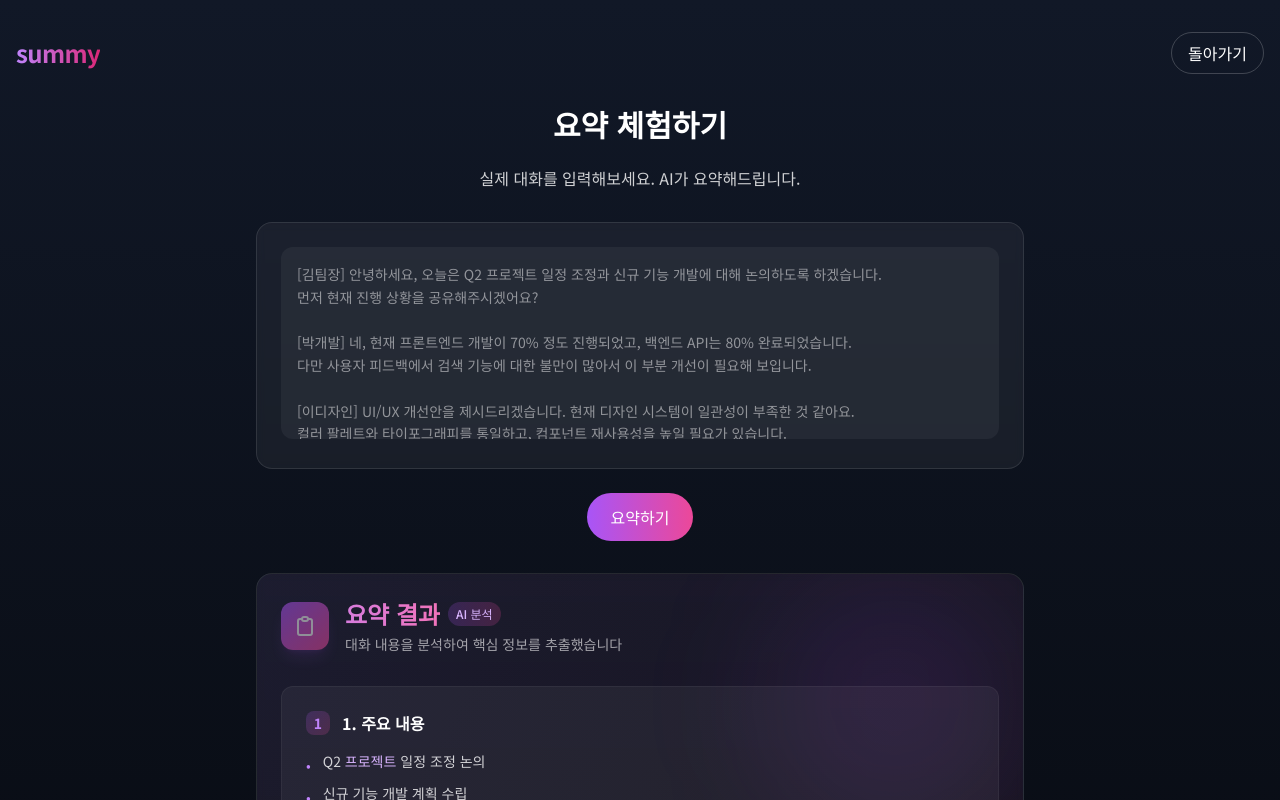
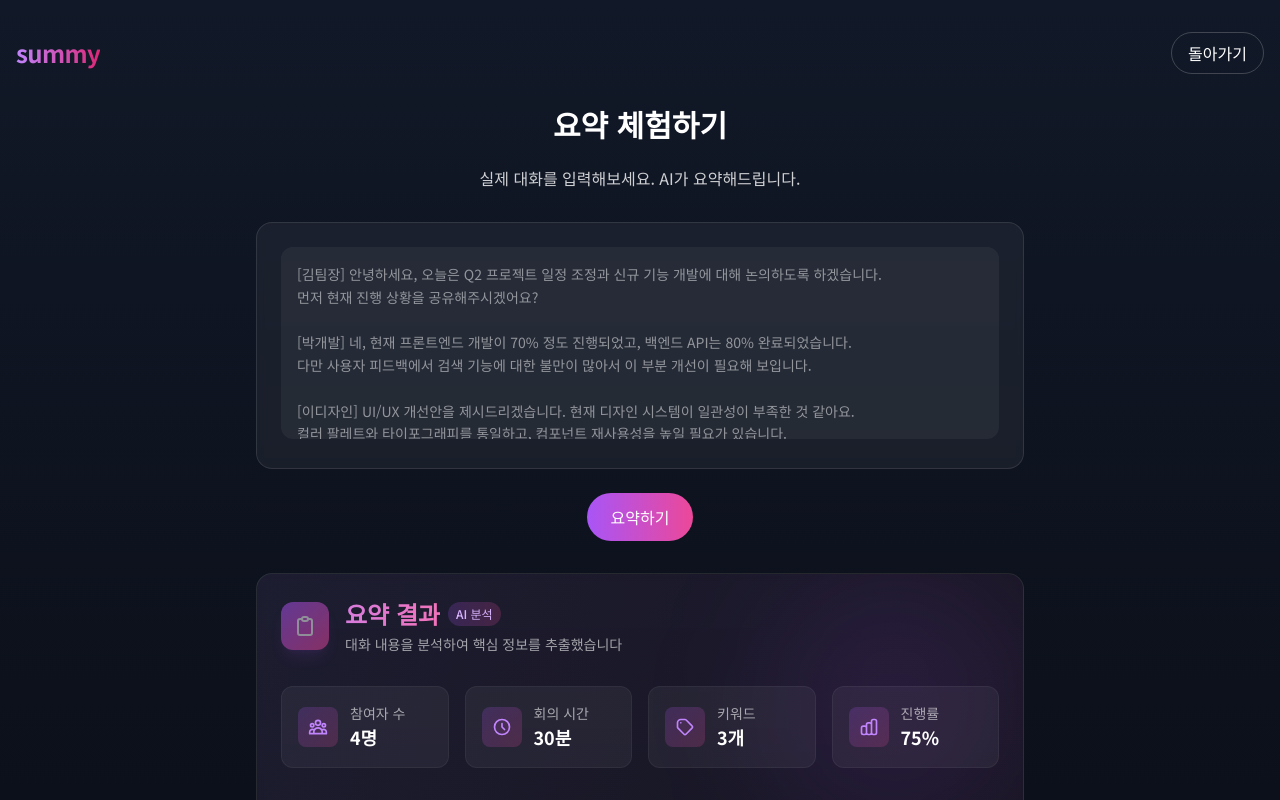
Before and after one commit to FLYLIKEB/summy, a Next.js app: page /demo in a window 1280 px wide. Both pictures are taken after a click on the button "요약하기". Shown: the top 800 px of the page. Built offline with nearby package versions, Linux system fonts and the light colour scheme.

Commit message:
style: 요약 결과에 인포그래픽 요소 추가

```diff
--- a/app/demo/page.tsx
+++ b/app/demo/page.tsx
@@ -47,7 +47,13 @@ const EXAMPLE_SUMMARY = `1. 주요 내용
 - 5월 1일: 상세 일정표 작성
 - 5월 15일: UI/UX 개선안 확정
 - 6월 1일: 테스트 계획 수립
-- 다음 주 월요일: 팀원별 진행 상황 공유`
+- 다음 주 월요일: 팀원별 진행 상황 공유
+
+5. 통계 정보
+- 참여자 수: 4명
+- 회의 시간: 30분
+- 주요 키워드: 일정 조정, 기능 개발, UI/UX 개선
+- 진행률: 75%`
 
 const DETAILED_SUMMARY = `1. 주요 내용
 - 프로젝트 일정 조정 및 마감일 확정
@@ -177,6 +183,81 @@ export default function DemoPage() {
                   </div>
                 </div>
 
+                {/* 통계 정보 섹션 */}
+                <div className="grid grid-cols-2 md:grid-cols-4 gap-4 mb-8">
+                  <div className="bg-white/5 rounded-xl p-4 border border-white/5 hover:border-purple-500/20 transition-all duration-300">
+                    <div className="flex items-center gap-3">
+                      <div className="w-10 h-10 rounded-lg bg-gradient-to-br from-purple-500/20 to-pink-500/20 flex items-center justify-center">
+                        <svg className="w-5 h-5 text-purple-400" fill="none" stroke="currentColor" viewBox="0 0 24 24">
+                          <path strokeLinecap="round" strokeLinejoin="round" strokeWidth={2} d="M17 20h5v-2a3 3 0 00-5.356-1.857M17 20H7m10 0v-2c0-.656-.126-1.283-.356-1.857M7 20H2v-2a3 3 0 015.356-1.857M7 20v-2c0-.656.126-1.283.356-1.857m0 0a5.002 5.002 0 019.288 0M15 7a3 3 0 11-6 0 3 3 0 016 0zm6 3a2 2 0 11-4 0 2 2 0 014 0zM7 10a2 2 0 11-4 0 2 2 0 014 0z" />
+                        </svg>
+                      </div>
+                      <div>
+                        <div className="text-sm text-white/60">참여자 수</div>
+                        <div className="text-lg font-semibold text-white">4명</div>
+                      </div>
+                    </div>
+                  </div>
+                  <div className="bg-white/5 rounded-xl p-4 border border-white/5 hover:border-purple-500/20 transition-all duration-300">
+                    <div className="flex items-center gap-3">
+                      <div className="w-10 h-10 rounded-lg bg-gradient-to-br from-purple-500/20 to-pink-500/20 flex items-center justify-center">
+                        <svg className="w-5 h-5 text-purple-400" fill="none" stroke="currentColor" viewBox="0 0 24 24">
+                          <path strokeLinecap="round" strokeLinejoin="round" strokeWidth={2} d="M12 8v4l3 3m6-3a9 9 0 11-18 0 9 9 0 0118 0z" />
+                        </svg>
+                      </div>
+                      <div>
+                        <div className="text-sm text-white/60">회의 시간</div>
+                        <div className="text-lg font-semibold text-white">30분</div>
+                      </div>
+                    </div>
+                  </div>
+                  <div className="bg-white/5 rounded-xl p-4 border border-white/5 hover:border-purple-500/20 transition-all duration-300">
+                    <div className="flex items-center gap-3">
+                      <div className="w-10 h-10 rounded-lg bg-gradient-to-br from-purple-500/20 to-pink-500/20 flex items-center justify-center">
+                        <svg className="w-5 h-5 text-purple-400" fill="none" stroke="currentColor" viewBox="0 0 24 24">
+                          <path strokeLinecap="round" strokeLinejoin="round" strokeWidth={2} d="M7 7h.01M7 3h5c.512 0 1.024.195 1.414.586l7 7a2 2 0 010 2.828l-7 7a2 2 0 01-2.828 0l-7-7A1.994 1.994 0 013 12V7a4 4 0 014-4z" />
+                        </svg>
+                      </div>
+                      <div>
+                        <div className="text-sm text-white/60">키워드</div>
+                        <div className="text-lg font-semibold text-white">3개</div>
+                      </div>
+                    </div>
+                  </div>
+                  <div className="bg-white/5 rounded-xl p-4 border border-white/5 hover:border-purple-500/20 transition-all duration-300">
+                    <div className="flex items-center gap-3">
+                      <div className="w-10 h-10 rounded-lg bg-gradient-to-br from-purple-500/20 to-pink-500/20 flex items-center justify-center">
+                        <svg className="w-5 h-5 text-purple-400" fill="none" stroke="currentColor" viewBox="0 0 24 24">
+                          <path strokeLinecap="round" strokeLinejoin="round" strokeWidth={2} d="M9 19v-6a2 2 0 00-2-2H5a2 2 0 00-2 2v6a2 2 0 002 2h2a2 2 0 002-2zm0 0V9a2 2 0 012-2h2a2 2 0 012 2v10m-6 0a2 2 0 002 2h2a2 2 0 002-2m0 0V5a2 2 0 012-2h2a2 2 0 012 2v14a2 2 0 01-2 2h-2a2 2 0 01-2-2z" />
+                        </svg>
+                      </div>
+                      <div>
+                        <div className="text-sm text-white/60">진행률</div>
+                        <div className="text-lg font-semibold text-white">75%</div>
+                      </div>
+                    </div>
+                  </div>
+                </div>
+
+                {/* 키워드 태그 */}
+                <div className="flex flex-wrap gap-2 mb-8">
+                  <span className="px-3 py-1 rounded-full bg-gradient-to-r from-purple-500/20 to-pink-500/20 text-purple-300 text-sm">일정 조정</span>
+                  <span className="px-3 py-1 rounded-full bg-gradient-to-r from-purple-500/20 to-pink-500/20 text-purple-300 text-sm">기능 개발</span>
+                  <span className="px-3 py-1 rounded-full bg-gradient-to-r from-purple-500/20 to-pink-500/20 text-purple-300 text-sm">UI/UX 개선</span>
+                  <span className="px-3 py-1 rounded-full bg-gradient-to-r from-purple-500/20 to-pink-500/20 text-purple-300 text-sm">프로젝트 관리</span>
+                </div>
+
+                {/* 진행 상태 바 */}
+                <div className="mb-8">
+                  <div className="flex justify-between text-sm mb-2">
+                    <span className="text-white/60">프로젝트 진행률</span>
+                    <span className="text-purple-400">75%</span>
+                  </div>
+                  <div className="h-2 bg-white/5 rounded-full overflow-hidden">
+                    <div className="h-full w-3/4 bg-gradient-to-r from-purple-500 to-pink-500 rounded-full animate-pulse"></div>
+                  </div>
+                </div>
+
                 <div className="grid gap-6">
                   {result.split('\n\n').map((section, index) => {
                     const [title, ...points] = section.split('\n')
```
